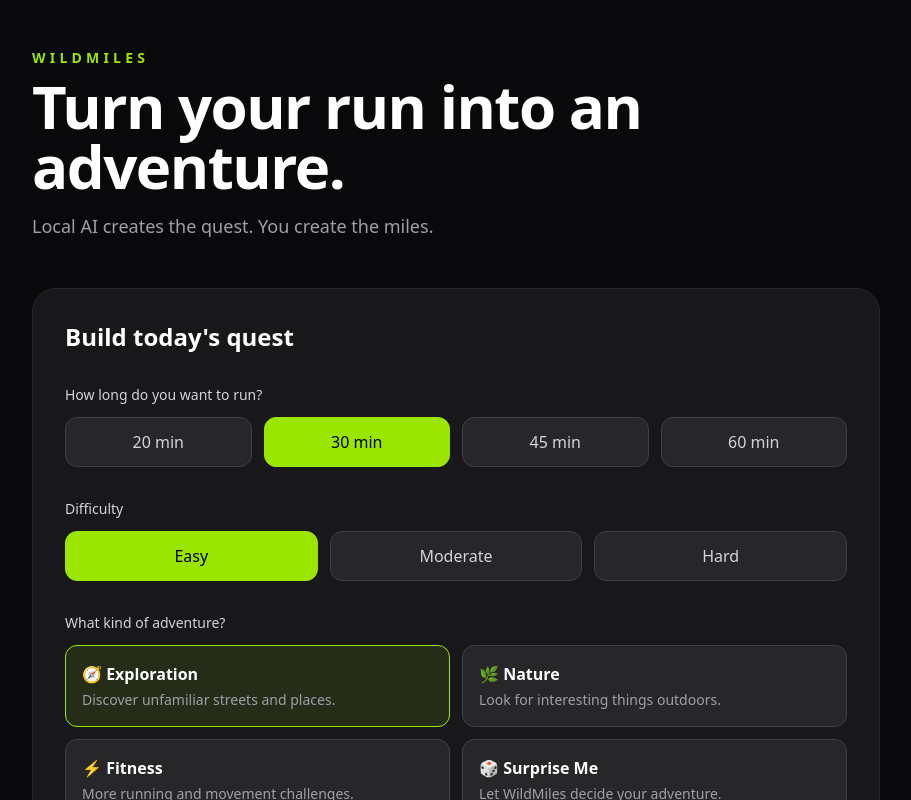
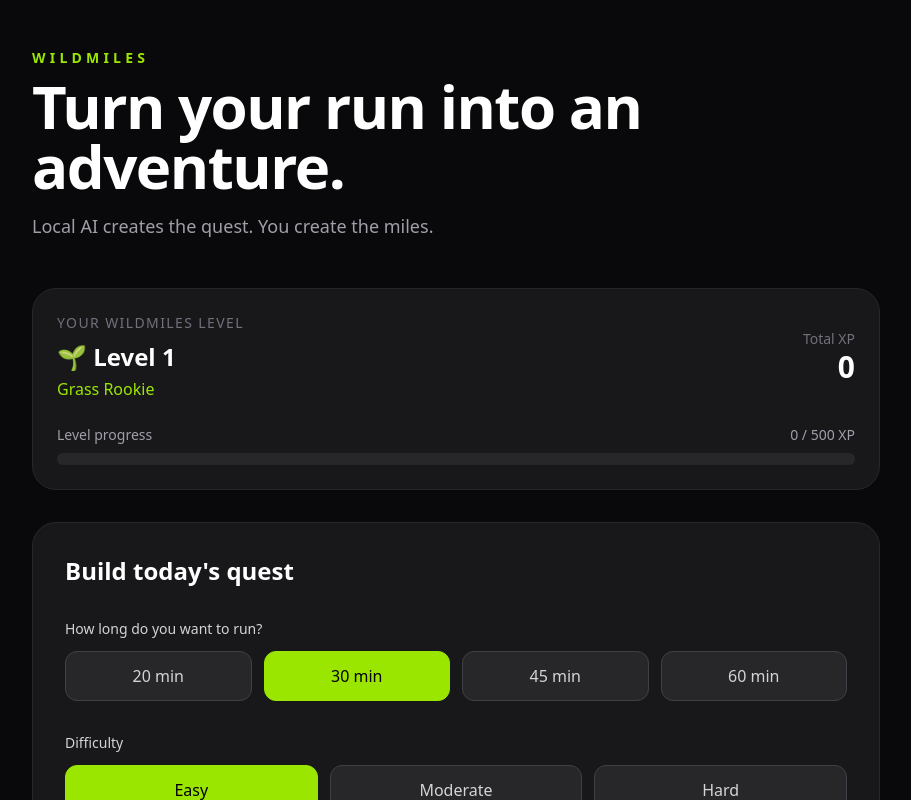
Before and after one commit to vaibhavkrishanyadav/wildmiles, a Next.js app: page / in a window 1280 px wide. Shown: the top 800 px of the page, without its empty margins (184-1095 px from the left). Built offline with nearby package versions, Linux system fonts and the light colour scheme.

Commit message:
Added XP level and badge progression

```diff
--- a/src/app/page.tsx
+++ b/src/app/page.tsx
@@ -1,6 +1,6 @@
 "use client";
 
-import { useState } from "react";
+import { useEffect, useState } from "react";
 
 type Challenge = {
   title: string;
@@ -49,6 +49,38 @@ export default function Home() {
     reason: string;
     observation: string;
   } | null>(null);
+  const [totalXp, setTotalXp] = useState(() => {
+    if (typeof window === "undefined") {
+      return 0;
+    }
+
+    return Number(
+      localStorage.getItem("wildmiles_total_xp") || 0
+    );
+  });
+
+  const [completedQuestCount, setCompletedQuestCount] = useState(() => {
+    if (typeof window === "undefined") {
+      return 0;
+    }
+
+    return Number(
+      localStorage.getItem("wildmiles_completed_quests") || 0
+    );
+  });
+  const [verifiedPhotoCount, setVerifiedPhotoCount] = useState(() => {
+    if (typeof window === "undefined") {
+      return 0;
+    }
+
+    return Number(
+      localStorage.getItem("wildmiles_verified_photos") || 0
+    );
+  });
+  const [questRewardSaved, setQuestRewardSaved] = useState(false);
+
+  const playerLevel = getPlayerLevel(totalXp);
+  const unlockedBadges = getUnlockedBadges();
 
   async function generateQuest() {
     try {
@@ -79,6 +111,7 @@ export default function Home() {
       setCompletedChallenges([]);
       setPhotoPreview(null);
       setPhotoResult(null);
+      setQuestRewardSaved(false);
       setQuest(data.quest);
     } catch (error) {
       console.error(error);
@@ -94,13 +127,22 @@ export default function Home() {
   }
 
   function toggleChallenge(type: string) {
-    setCompletedChallenges((current) => {
-      if (current.includes(type)) {
-        return current.filter((item) => item !== type);
-      }
+    let updatedChallenges: string[];
 
-      return [...current, type];
-    });
+    if (completedChallenges.includes(type)) {
+      updatedChallenges = completedChallenges.filter(
+        (item) => item !== type
+      );
+    } else {
+      updatedChallenges = [
+        ...completedChallenges,
+        type,
+      ];
+    }
+
+    setCompletedChallenges(updatedChallenges);
+
+    saveQuestCompletion(updatedChallenges);
   }
 
   function getEarnedXp() {
@@ -188,10 +230,25 @@ export default function Home() {
         data.verification.verified &&
         !completedChallenges.includes("photo")
       ) {
-        setCompletedChallenges((current) => [
-          ...current,
+        const updatedChallenges = [
+          ...completedChallenges,
           "photo",
-        ]);
+        ];
+
+        setCompletedChallenges(updatedChallenges);
+
+        setVerifiedPhotoCount((current) => {
+          const updated = current + 1;
+
+          localStorage.setItem(
+            "wildmiles_verified_photos",
+            String(updated)
+          );
+
+          return updated;
+        });
+
+        saveQuestCompletion(updatedChallenges);
       }
     } catch (error) {
       console.error(error);
@@ -203,6 +260,132 @@ export default function Home() {
       );
     } finally {
       setPhotoVerifying(false);
+    }
+  }
+
+  function getPlayerLevel(xp: number) {
+    if (xp >= 3500) {
+      return {
+        level: 5,
+        name: "Adventure Master",
+        emoji: "🏔️",
+        nextLevelXp: null,
+      };
+    }
+
+    if (xp >= 2000) {
+      return {
+        level: 4,
+        name: "Quest Runner",
+        emoji: "🧭",
+        nextLevelXp: 3500,
+      };
+    }
+
+    if (xp >= 1000) {
+      return {
+        level: 3,
+        name: "Outdoor Explorer",
+        emoji: "🌳",
+        nextLevelXp: 2000,
+      };
+    }
+
+    if (xp >= 500) {
+      return {
+        level: 2,
+        name: "Trail Curious",
+        emoji: "🌿",
+        nextLevelXp: 1000,
+      };
+    }
+
+    return {
+      level: 1,
+      name: "Grass Rookie",
+      emoji: "🌱",
+      nextLevelXp: 500,
+    };
+  }
+
+  function getUnlockedBadges() {
+    const badges = [];
+
+    if (completedQuestCount >= 1) {
+      badges.push({
+        name: "First Touch",
+        emoji: "🌱",
+        description: "Completed your first WildMiles quest.",
+      });
+    }
+
+    if (verifiedPhotoCount >= 1) {
+      badges.push({
+        name: "Proof of Grass",
+        emoji: "📸",
+        description: "Passed your first AI photo verification.",
+      });
+    }
+
+    if (completedQuestCount >= 3) {
+      badges.push({
+        name: "Quest Streak",
+        emoji: "🔥",
+        description: "Completed 3 WildMiles quests.",
+      });
+    }
+
+    if (verifiedPhotoCount >= 5) {
+      badges.push({
+        name: "Nature Seeker",
+        emoji: "🌳",
+        description: "Completed 5 verified photo challenges.",
+      });
+    }
+
+    return badges;
+  }
+
+  function saveQuestCompletion(completed: string[]) {
+    if (!quest) return;
+
+    if (
+      completed.length === 4 &&
+      !questRewardSaved
+    ) {
+      let earnedXp = 0;
+
+      Object.values(quest.challenges).forEach((challenge) => {
+        if (completed.includes(challenge.type)) {
+          earnedXp += challenge.xp;
+        }
+      });
+
+      earnedXp += quest.completionBonus;
+
+      setTotalXp((current) => {
+        const updated = current + earnedXp;
+
+        localStorage.setItem(
+          "wildmiles_total_xp",
+          String(updated)
+        );
+
+        return updated;
+      });
+
+      setCompletedQuestCount((current) => {
+        const updated = current + 1;
+
+        localStorage.setItem(
+          "wildmiles_completed_quests",
+          String(updated)
+        );
+
+        return updated;
+      });
+
+      setQuestRewardSaved(true);
     }
   }
 
@@ -230,6 +413,124 @@ export default function Home() {
 
         </header>
 
+        <section className="mb-8 rounded-3xl border border-zinc-800 bg-zinc-900 p-6">
+
+          <div className="flex flex-col gap-6 sm:flex-row sm:items-center sm:justify-between">
+
+            <div>
+
+              <p className="text-sm uppercase tracking-widest text-zinc-500">
+                Your WildMiles Level
+              </p>
+
+              <h2 className="mt-2 text-2xl font-bold">
+                {playerLevel.emoji} Level {playerLevel.level}
+              </h2>
+
+              <p className="mt-1 text-lime-400">
+                {playerLevel.name}
+              </p>
+
+            </div>
+
+
+            <div className="text-left sm:text-right">
+
+              <p className="text-sm text-zinc-500">
+                Total XP
+              </p>
+
+              <p className="text-3xl font-bold">
+                {totalXp}
+              </p>
+
+            </div>
+
+          </div>
+
+
+          {playerLevel.nextLevelXp && (
+
+            <div className="mt-6">
+
+              <div className="mb-2 flex justify-between text-sm text-zinc-400">
+
+                <span>
+                  Level progress
+                </span>
+
+                <span>
+                  {totalXp} / {playerLevel.nextLevelXp} XP
+                </span>
+
+              </div>
+
+              <div className="h-3 overflow-hidden rounded-full bg-zinc-800">
+
+                <div
+                  className="h-full bg-lime-400 transition-all duration-300"
+                  style={{
+                    width: `${Math.min(
+                      (totalXp / playerLevel.nextLevelXp) * 100,
+                      100
+                    )}%`,
+                  }}
+                />
+
+              </div>
+
+            </div>
+
+          )}
+
+        </section>
+
+        {unlockedBadges.length > 0 && (
+
+          <section className="mb-8">
+
+            <p className="mb-3 text-sm uppercase tracking-widest text-zinc-500">
+              Badges
+            </p>
+
+            <div className="grid gap-3 sm:grid-cols-2">
+
+              {unlockedBadges.map((badge) => (
+
+                <div
+                  key={badge.name}
+                  className="rounded-2xl border border-zinc-800 bg-zinc-900 p-4"
+                >
+
+                  <div className="flex items-start gap-3">
+
+                    <div className="text-3xl">
+                      {badge.emoji}
+                    </div>
+
+                    <div>
+
+                      <p className="font-semibold">
+                        {badge.name}
+                      </p>
+
+                      <p className="mt-1 text-sm text-zinc-400">
+                        {badge.description}
+                      </p>
+
+                    </div>
+
+                  </div>
+
+                </div>
+
+              ))}
+
+            </div>
+
+          </section>
+
+        )}
 
         {/* QUEST SETTINGS */}
 
```
